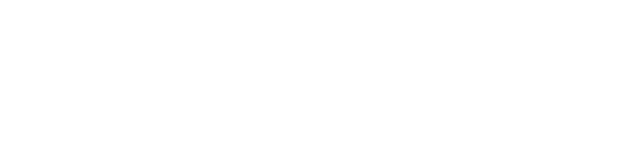
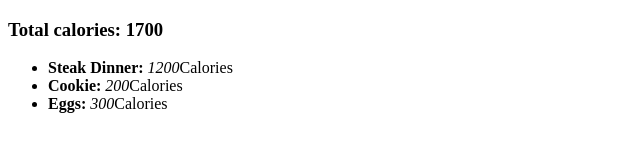
Before and after one commit to marthaamer/calory_project, a plain HTML site: page index.html in a window 1280 px wide. Shown: the whole page, without its empty margins (0-640 px from the left). Drawn offline with Linux system fonts and the light colour scheme.

Commit message:
As a user I can see meal names and their calories [Delivers #183933306]

```diff
--- a/app.js
+++ b/app.js
@@ -0,0 +1,65 @@
+const ItemCtrl = (function (){
+    // private
+    // ItemCtrl module construct
+    const Item = function (id, name, calories){
+        this.id = id
+        this.name = name
+        this.calories = calories
+    }
+    // data structure
+    const data = {
+        items: [
+            new Item(0, 'Steak Dinner', 1200),
+            new Item(1, 'Cookie', 200),
+            new Item(0, 'Eggs', 300)
+        ],
+        total: 0
+    }
+
+    // public methods
+    return {
+        logData: function (){
+            return data
+        },
+        getTotalCalories: function (){
+            let total = 0
+            data.items.forEach(function (item){
+                total = total + item.calories
+            })
+            data.total = total
+            return data.total
+        },
+        getItems: function (){
+            return data.items
+        }
+    }
+})();
+
+const UICtrl = (function (){
+    return{
+        populateItemList: function (items){
+            let html = ''
+            items.forEach(function (item){
+                html += `<li id="item-${item.id}"><strong>${item.name}: </strong><em>${item.calories}</em>Calories</li>`
+            })
+            document.querySelector('ul').innerHTML = html
+        },
+        showTotalCalories: function (totalCalories){
+            document.querySelector('.total-calories').textContent = totalCalories
+        }
+    }
+})()
+
+const App = (function (){
+    return{
+        init: function (){
+            const items = ItemCtrl.getItems()
+            console.log(items)
+            UICtrl.populateItemList(items)
+            const totalCalories = ItemCtrl.getTotalCalories()
+            UICtrl.showTotalCalories(totalCalories)
+        }
+    }
+})(ItemCtrl, UICtrl)
+
+App.init()
--- a/index.html
+++ b/index.html
@@ -1,10 +1,15 @@
-<!DOCTYPE html>
+<!doctype html>
 <html lang="en">
 <head>
     <meta charset="UTF-8">
-    <title>Title</title>
+    <meta name="viewport"
+          content="width=device-width, user-scalable=no, initial-scale=1.0, maximum-scale=1.0, minimum-scale=1.0">
+    <meta http-equiv="X-UA-Compatible" content="ie=edge">
+    <title>Calory Tracker</title>
 </head>
 <body>
-
+<h3>Total calories: <span class="total-calories">0</span></h3>
+<ul></ul>
+<script src="app.js"></script>
 </body>
 </html>
```
